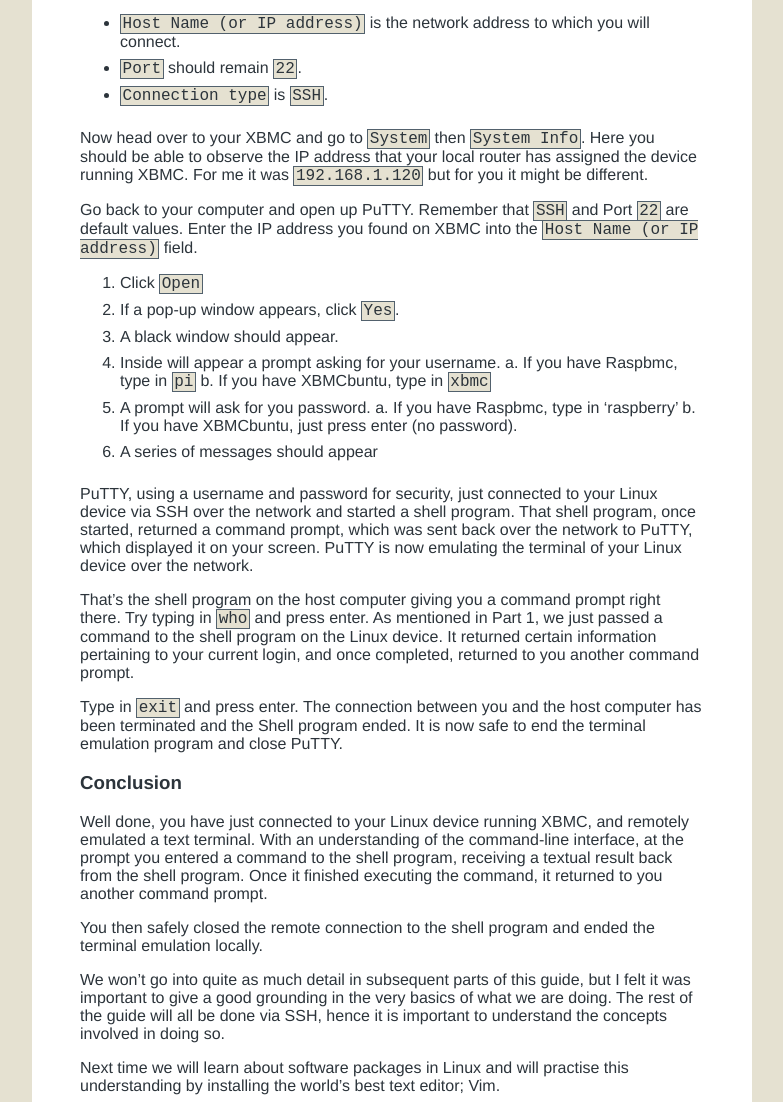
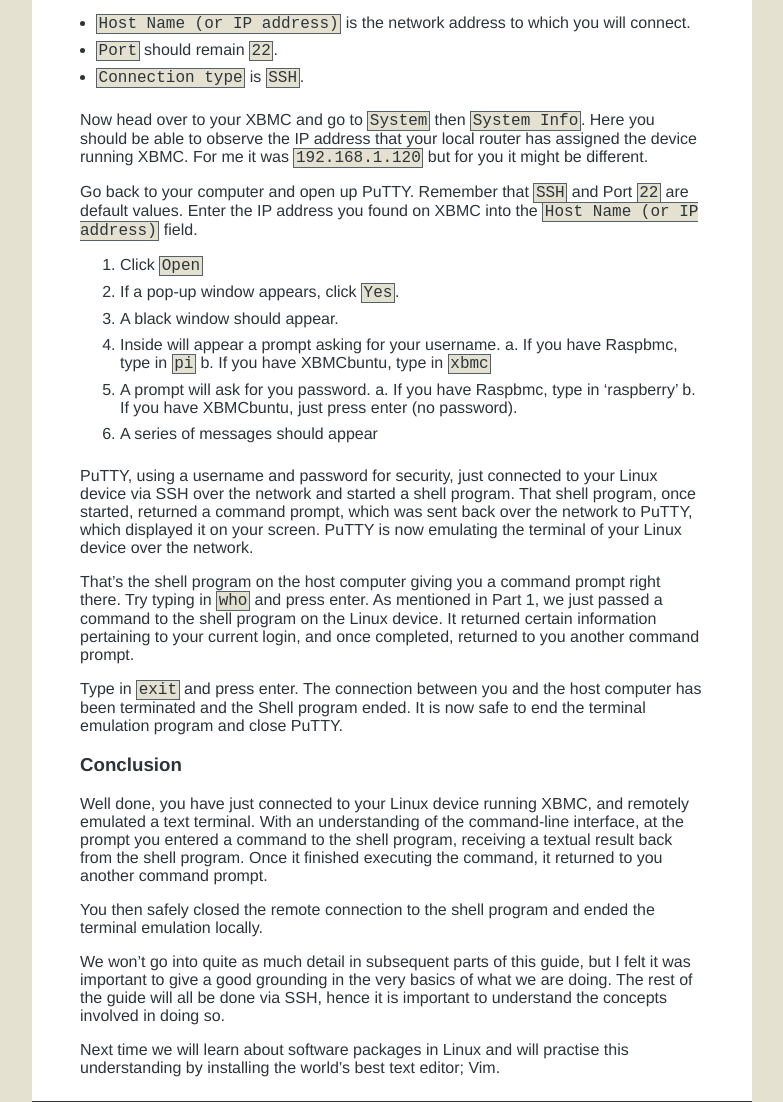
Before and after one commit to andre-abadi/andre-abadi.github.io, a Jekyll site: the page built from _posts/2014-02-12-xbmc-downloader-2.md, in a window 1280 px wide. Shown: the part 1381-2483 px from the top of the page, without its empty margins (248-1031 px from the left). Built offline with Jekyll 4.4.1, drawn with Linux system fonts in a browser that asks for light colours; Markdown is read by kramdown in place of the engine named in the settings; grey boxes are pictures that could not be loaded.

Commit message:
ul padding

```diff
--- a/css/main.css
+++ b/css/main.css
@@ -77,7 +77,7 @@
   word-wrap: break-word;
 }
 
-ul ol {
+ul {
   padding-left: 1em;
 }
 
```
